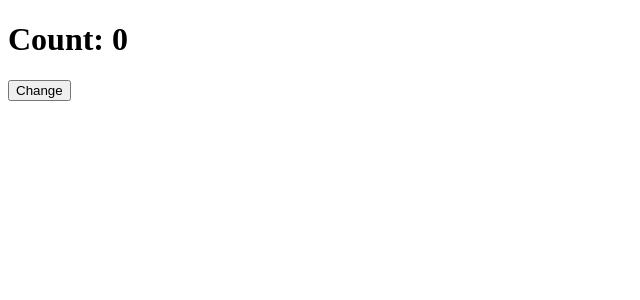
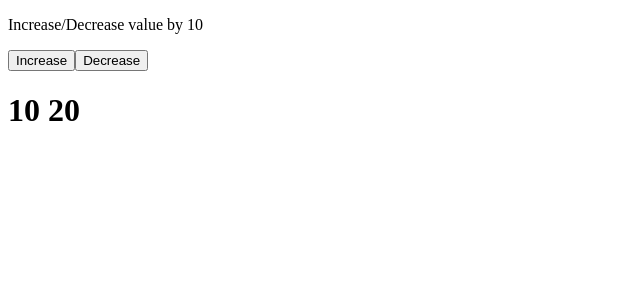
Before and after one commit to qutubuddinkhan07/react-playground, a React (Vite) app in the folder React Class/my_app/: page / in a window 1280 px wide. Shown: the top 300 px of the page, without its empty margins (0-640 px from the left). Built offline with nearby package versions, Linux system fonts and the light colour scheme.

Commit message:
completed today task of updating an array with new elements and deleting last element of an array

```diff
--- /dev/null
+++ b/React Class/my_app/src/concepts/forms/ArrayControlling.jsx
@@ -0,0 +1,33 @@
+import React, { useState } from "react";
+
+const ArrayControlling = () => {
+  const [arr, setArr] = useState([10, 20]);
+  const incArr = () => {
+    setArr((prev) => {
+      let lastValue = prev.length > 0 ? prev[prev.length - 1] : 0;
+      return [...prev, lastValue + 10];
+    });
+  };
+
+  const decArr = () => {
+    if (arr.length === 0) {
+      alert("Not many elements to decrease");
+      return;
+    }
+    setArr((prev) => prev.slice(0, -1));
+  };
+  return (
+    <div>
+      <p>Increase/Decrease value by 10</p>
+      <button onClick={incArr}>Increase</button>
+      <button onClick={decArr}>Decrease</button>
+      <h1>
+        {arr.map((val, index) => {
+          return <span key={index}>{val} </span>;
+        })}
+      </h1>
+    </div>
+  );
+};
+
+export default ArrayControlling;
--- a/React Class/my_app/src/concepts/forms/Form.jsx
+++ b/React Class/my_app/src/concepts/forms/Form.jsx
@@ -1,12 +1,14 @@
 import React from "react";
 import Controlled from "./Controlled";
 import StateUpdate from "./StateUpdate";
+import ArrayControlling from "./ArrayControlling";
 
 const Form = () => {
   return (
     <div>
       {/* <Controlled /> */}
-      <StateUpdate />
+      {/* <StateUpdate /> */}
+      <ArrayControlling />
     </div>
   );
 };
```
